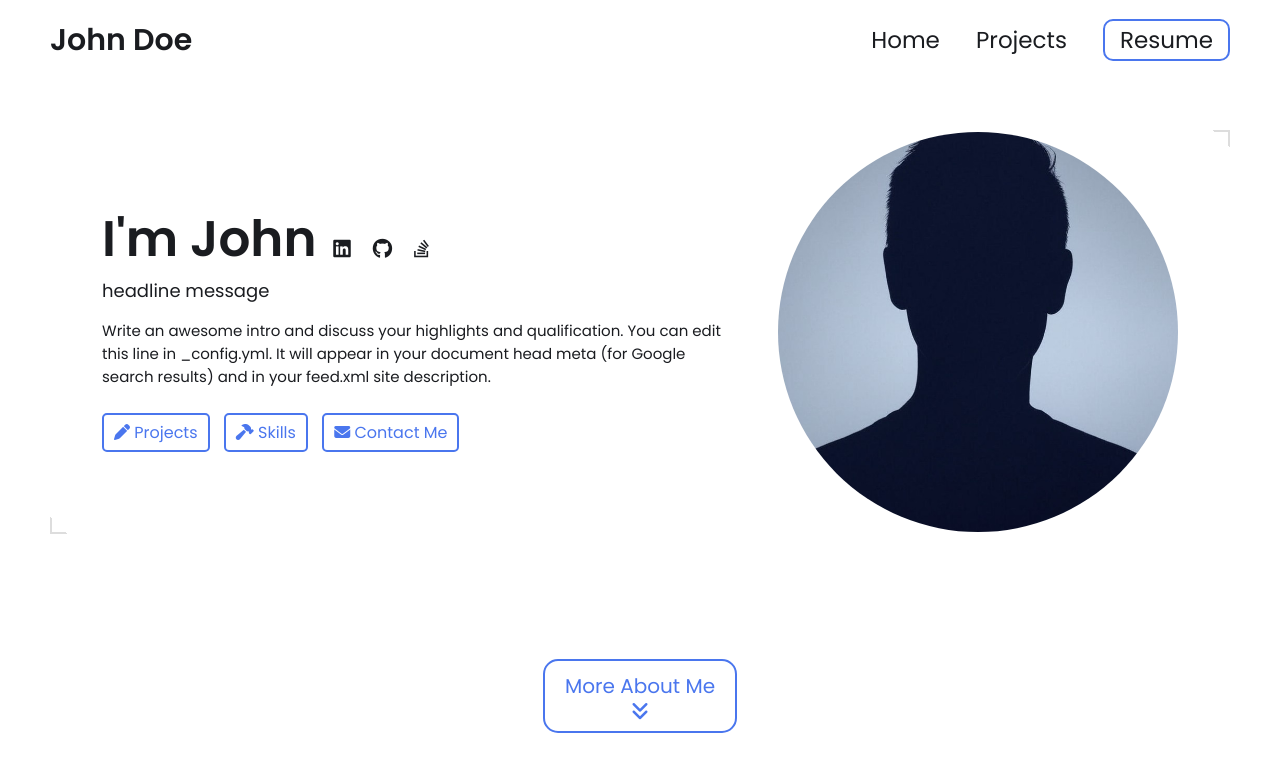
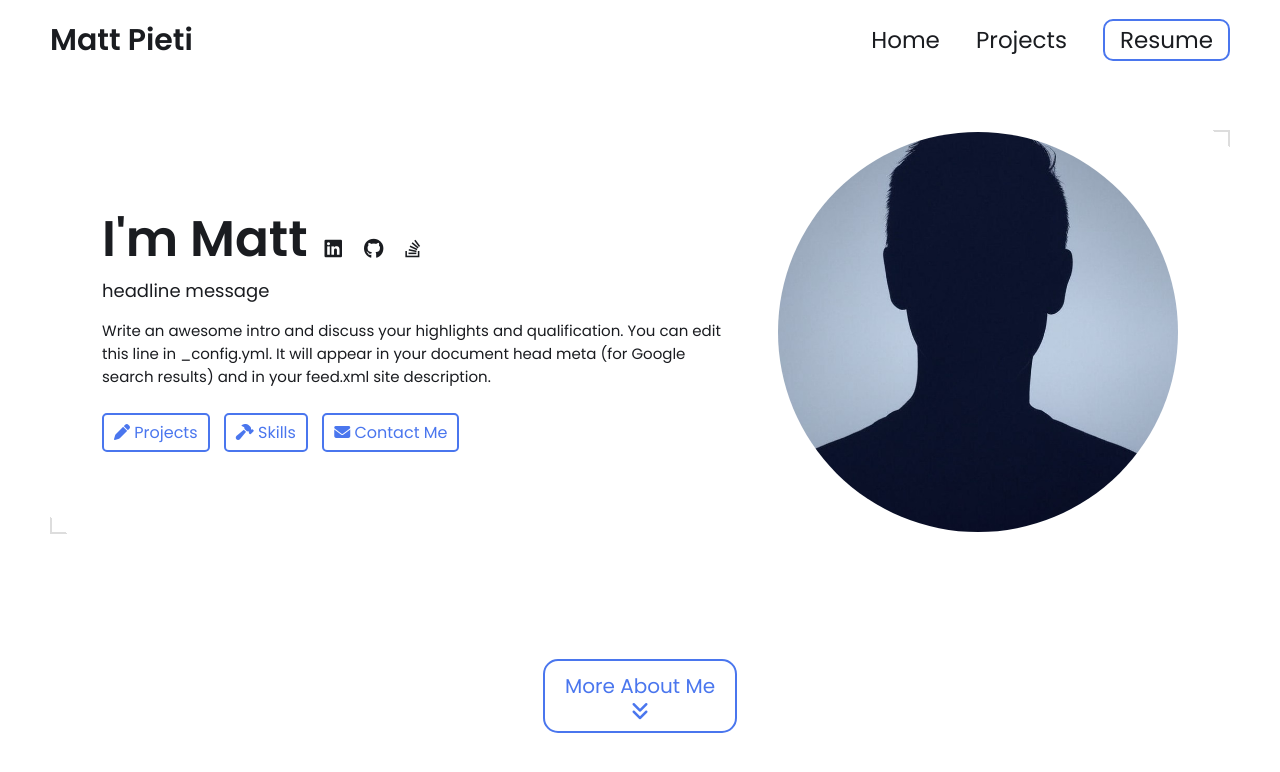
Before and after one commit to MattPieti/MattPieti.github.io, a Jekyll site: the page built from index.html, in a window 1280 px wide and 900 px high. Shown: the top 772 px of the window. Built offline with Jekyll 4.4.1, drawn with Linux system fonts in a browser that asks for light colours.

Commit message:
Update _config.yml

```diff
--- a/_config.yml
+++ b/_config.yml
@@ -7,14 +7,14 @@
 
 # Main Page Setup
 
-title: John Doe's Portfolio # This is what shows up in the tab of the browser
+title: Matt Pieti's Portfolio # This is what shows up in the tab of the browser
 
 
 
 # Hero Section
-name: John Doe
+name: Matt Pieti
 headline: headline message
-description: >- # dont remove this line. this will ignore all new lines until the next section
+description: >- # don't remove this line. this will ignore all new lines until the next section
   Write an awesome intro and discuss your highlights and qualification. You can edit this
   line in _config.yml. It will appear in your document head meta (for
   Google search results) and in your feed.xml site description.
```
